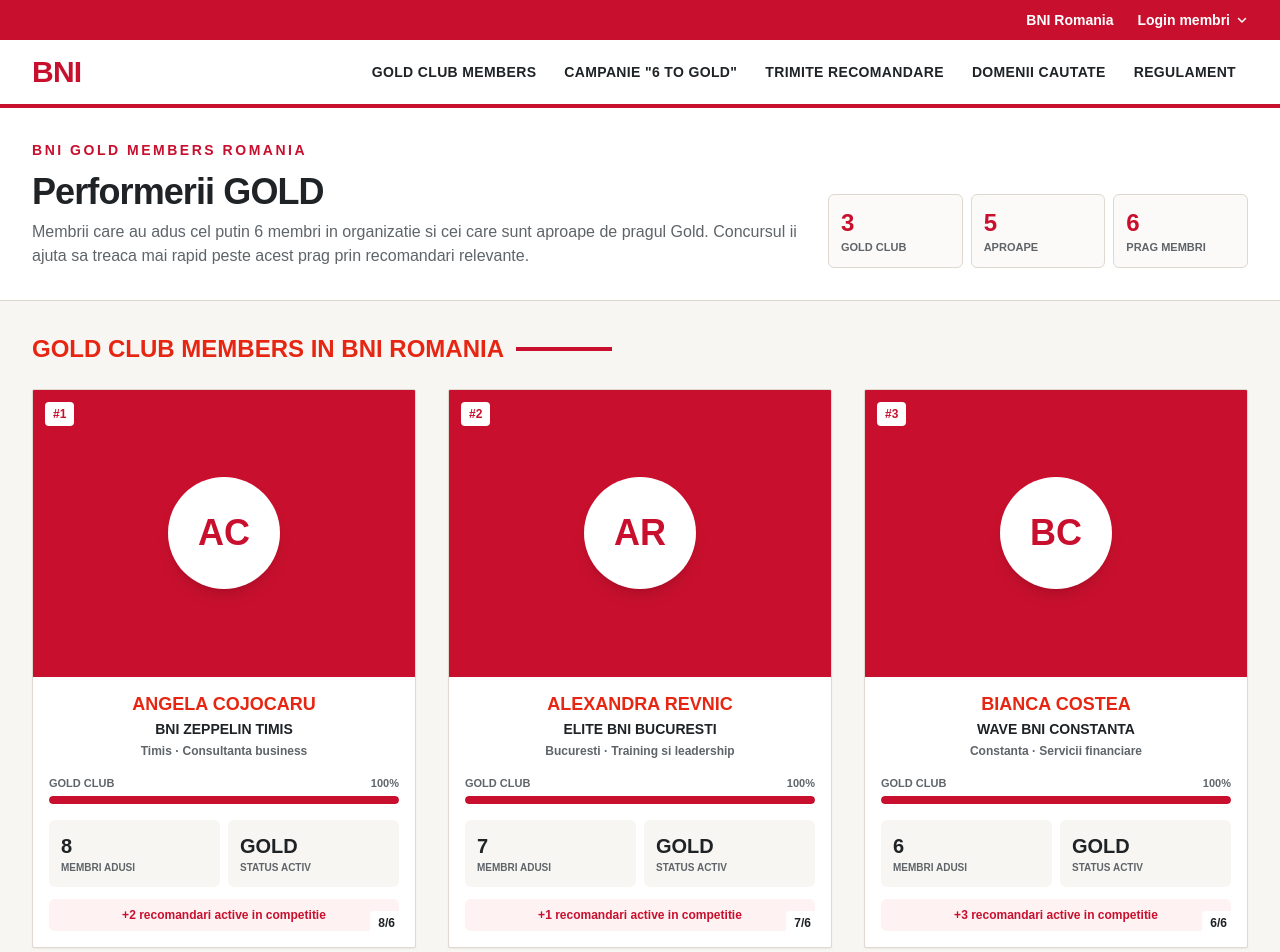
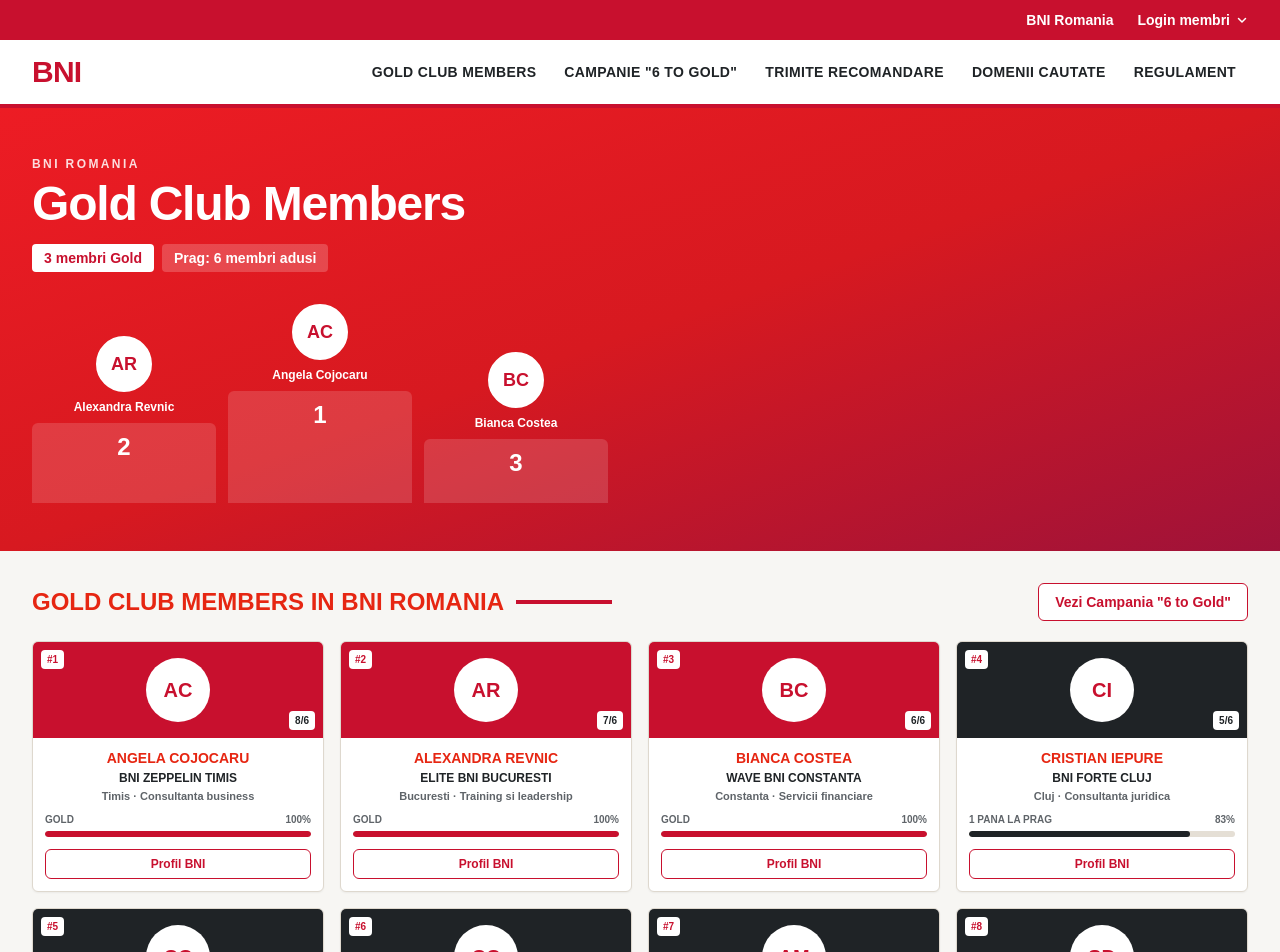
Before and after one commit to ResizeMedia/BNIGoldMembers, a Next.js app: page / in a window 1280 px wide. Shown: the top 952 px of the page. Built offline with nearby package versions, Linux system fonts and the light colour scheme.

Commit message:
feat(home): direction B Gold Club showcase with podium + 4-up cards

```diff
--- a/app/page.tsx
+++ b/app/page.tsx
@@ -1,116 +1,105 @@
+'use client'
+
+import Link from 'next/link'
+import { useEffect, useState } from 'react'
 import {
+  GoldPerformer,
   getGoldProgress,
-  getGoldStatus,
   goldThreshold,
   initialGoldPerformers,
 } from '@/lib/bni-data'
 
 function initials(name: string) {
-  return name
-    .split(' ')
-    .map((part) => part[0])
-    .join('')
-    .slice(0, 2)
-    .toUpperCase()
+  return name.split(' ').map((part) => part[0]).join('').slice(0, 2).toUpperCase()
 }
 
 export default function Home() {
-  const performers = [...initialGoldPerformers].sort(
+  const [performers, setPerformers] = useState<GoldPerformer[]>(initialGoldPerformers)
+
+  useEffect(() => {
+    fetch('/api/performers')
+      .then((res) => res.json())
+      .then((json) => {
+        if (json?.success && Array.isArray(json.data)) setPerformers(json.data)
+      })
+      .catch(() => {})
+  }, [])
+
+  const sorted = [...performers].sort(
     (a, b) => b.sponsoredMembers - a.sponsoredMembers || b.competitionRecommendations - a.competitionRecommendations || a.name.localeCompare(b.name)
   )
-
-  const goldMembers = performers.filter((member) => member.sponsoredMembers >= goldThreshold)
-  const closeMembers = performers.filter((member) => member.sponsoredMembers < goldThreshold)
+  const goldMembers = sorted.filter((m) => m.sponsoredMembers >= goldThreshold)
+  const podium = sorted.slice(0, 3)
 
   return (
     <main className="min-h-screen bg-[#f7f6f3] text-[#1f2326]">
-      <section className="border-b border-[#ded8ce] bg-white">
-        <div className="mx-auto max-w-7xl px-4 py-8 sm:px-6 lg:px-8">
-          <p className="text-sm font-black uppercase tracking-[0.18em] text-[#c8102e]">BNI Gold Members Romania</p>
-          <div className="mt-3 flex flex-col gap-4 lg:flex-row lg:items-end lg:justify-between">
-            <div>
-              <h1 className="text-3xl font-black tracking-tight sm:text-4xl">Performerii GOLD</h1>
-              <p className="mt-2 max-w-3xl text-sm leading-6 text-[#5f6469] sm:text-base">
-                Membrii care au adus cel putin {goldThreshold} membri in organizatie si cei care sunt aproape de pragul Gold.
-                Concursul ii ajuta sa treaca mai rapid peste acest prag prin recomandari relevante.
-              </p>
+      <section className="bg-gradient-to-br from-[#ed1c24] via-[#d71920] to-[#9f1239] text-white">
+        <div className="mx-auto max-w-7xl px-4 py-12 sm:px-6 lg:px-8">
+          <p className="text-xs font-black uppercase tracking-[0.2em] text-white/85">BNI ROMANIA</p>
+          <h1 className="mt-2 text-4xl font-black tracking-tight sm:text-5xl">Gold Club Members</h1>
+          <div className="mt-4 flex flex-wrap gap-2">
+            <span className="rounded bg-white px-3 py-1 text-sm font-black text-[#c8102e]">{goldMembers.length} membri Gold</span>
+            <span className="rounded bg-white/20 px-3 py-1 text-sm font-black">Prag: {goldThreshold} membri adusi</span>
           </div>
 
-            <div className="grid grid-cols-3 gap-2 sm:min-w-[420px]">
-              <div className="rounded-md border border-[#ded8ce] bg-[#fbfaf8] p-3">
-                <p className="text-2xl font-black text-[#c8102e]">{goldMembers.length}</p>
-                <p className="text-[11px] font-black uppercase text-[#5f6469]">Gold Club</p>
+          <div className="mt-8 grid grid-cols-3 items-end gap-3 sm:max-w-xl">
+            {[podium[1], podium[0], podium[2]].map((member, i) => {
+              if (!member) return <div key={i} />
+              const height = member === podium[0] ? 'h-28' : member === podium[1] ? 'h-20' : 'h-16'
+              const place = member === podium[0] ? 1 : member === podium[1] ? 2 : 3
+              return (
+                <div key={member.id} className="flex flex-col items-center">
+                  <div className="flex h-14 w-14 items-center justify-center rounded-full border-2 border-white bg-white text-lg font-black text-[#c8102e]">{initials(member.name)}</div>
+                  <p className="mt-2 text-center text-xs font-black leading-tight">{member.name}</p>
+                  <div className={`mt-2 flex ${height} w-full items-start justify-center rounded-t-md bg-white/15 pt-2 text-2xl font-black`}>{place}</div>
                 </div>
-              <div className="rounded-md border border-[#ded8ce] bg-[#fbfaf8] p-3">
-                <p className="text-2xl font-black text-[#c8102e]">{closeMembers.length}</p>
-                <p className="text-[11px] font-black uppercase text-[#5f6469]">Aproape</p>
-              </div>
-              <div className="rounded-md border border-[#ded8ce] bg-[#fbfaf8] p-3">
-                <p className="text-2xl font-black text-[#c8102e]">{goldThreshold}</p>
-                <p className="text-[11px] font-black uppercase text-[#5f6469]">Prag membri</p>
-              </div>
-            </div>
+              )
+            })}
           </div>
         </div>
       </section>
 
       <section className="mx-auto max-w-7xl px-4 py-8 sm:px-6 lg:px-8">
-        <div className="mb-6 flex items-center gap-3">
+        <div className="mb-5 flex items-center justify-between gap-3">
+          <div className="flex items-center gap-3">
             <h2 className="text-xl font-black uppercase text-[#e62612] sm:text-2xl">Gold Club Members in BNI Romania</h2>
             <span className="h-1 w-24 bg-[#c8102e]" />
           </div>
+          <Link href="/campanie" className="rounded-md border border-[#c8102e] bg-white px-4 py-2 text-sm font-black text-[#c8102e] hover:bg-[#fff1f2]">
+            Vezi Campania &quot;6 to Gold&quot;
+          </Link>
+        </div>
 
-        <div className="grid gap-x-8 gap-y-10 sm:grid-cols-2 lg:grid-cols-3">
-          {performers.map((member, index) => {
+        <div className="grid gap-4 sm:grid-cols-2 lg:grid-cols-4">
+          {sorted.map((member, index) => {
             const progress = getGoldProgress(member)
             const isGold = member.sponsoredMembers >= goldThreshold
             const remaining = Math.max(goldThreshold - member.sponsoredMembers, 0)
-
             return (
-              <article key={member.id} className="group">
-                <div className="relative overflow-hidden rounded-sm border border-[#ded8ce] bg-white shadow-sm transition group-hover:-translate-y-1 group-hover:shadow-md">
-                  <div className={`flex aspect-[4/3] items-center justify-center ${isGold ? 'bg-[#c8102e]' : 'bg-[#1f2326]'}`}>
-                    <div className="flex h-28 w-28 items-center justify-center rounded-full border-4 border-white/85 bg-white text-4xl font-black text-[#c8102e] shadow-lg">
-                      {initials(member.name)}
+              <article key={member.id} className="overflow-hidden rounded-md border border-[#ded8ce] bg-white shadow-sm transition hover:-translate-y-0.5 hover:shadow-md">
+                <div className={`relative flex h-24 items-center justify-center ${isGold ? 'bg-[#c8102e]' : 'bg-[#1f2326]'}`}>
+                  <div className="flex h-16 w-16 items-center justify-center rounded-full border-2 border-white/85 bg-white text-xl font-black text-[#c8102e]">{initials(member.name)}</div>
+                  <span className="absolute left-2 top-2 rounded bg-white px-1.5 py-0.5 text-[10px] font-black text-[#c8102e]">#{index + 1}</span>
+                  <span className="absolute bottom-2 right-2 rounded bg-white px-1.5 py-0.5 text-[10px] font-black text-[#1f2326]">{member.sponsoredMembers}/{goldThreshold}</span>
                 </div>
-                    <div className="absolute left-3 top-3 rounded bg-white px-2 py-1 text-xs font-black text-[#c8102e]">#{index + 1}</div>
-                    <div className="absolute bottom-3 right-3 rounded bg-white px-2 py-1 text-xs font-black text-[#1f2326]">
-                      {member.sponsoredMembers}/{goldThreshold}
-                    </div>
-                  </div>
-
-                  <div className="p-4 text-center">
-                    <h3 className="text-lg font-black uppercase leading-tight text-[#e62612]">{member.name}</h3>
-                    <p className="mt-1 text-sm font-black uppercase text-[#1f2326]">{member.group}</p>
-                    <p className="mt-1 text-xs font-semibold text-[#5f6469]">{member.region} · {member.business}</p>
-
-                    <div className="mt-4">
-                      <div className="mb-1 flex items-center justify-between text-[11px] font-black uppercase text-[#5f6469]">
-                        <span>{getGoldStatus(member)}</span>
+                <div className="p-3 text-center">
+                  <h3 className="text-sm font-black uppercase leading-tight text-[#e62612]">{member.name}</h3>
+                  <p className="mt-0.5 text-xs font-black uppercase text-[#1f2326]">{member.group}</p>
+                  <p className="mt-0.5 text-[11px] font-semibold text-[#5f6469]">{member.region} · {member.business}</p>
+                  <div className="mt-2">
+                    <div className="mb-1 flex items-center justify-between text-[10px] font-black uppercase text-[#5f6469]">
+                      <span>{isGold ? 'GOLD' : `${remaining} pana la prag`}</span>
                       <span>{progress}%</span>
                     </div>
-                      <div className="h-2 overflow-hidden rounded-full bg-[#e5dfd5]" role="progressbar" aria-label={`Progres Gold pentru ${member.name}`} aria-valuemin={0} aria-valuemax={goldThreshold} aria-valuenow={member.sponsoredMembers}>
+                    <div className="h-1.5 overflow-hidden rounded-full bg-[#e5dfd5]">
                       <div className={`h-full rounded-full ${isGold ? 'bg-[#c8102e]' : 'bg-[#1f2326]'}`} style={{ width: `${progress}%` }} />
                     </div>
                   </div>
-
-                    <div className="mt-4 grid grid-cols-2 gap-2 text-left">
-                      <div className="rounded-md bg-[#f7f6f3] p-3">
-                        <p className="text-xl font-black">{member.sponsoredMembers}</p>
-                        <p className="text-[10px] font-black uppercase text-[#5f6469]">membri adusi</p>
-                      </div>
-                      <div className="rounded-md bg-[#f7f6f3] p-3">
-                        <p className="text-xl font-black">{isGold ? 'GOLD' : remaining}</p>
-                        <p className="text-[10px] font-black uppercase text-[#5f6469]">{isGold ? 'status activ' : 'pana la prag'}</p>
-                      </div>
-                    </div>
-
-                    {member.competitionRecommendations > 0 && (
-                      <p className="mt-3 rounded-md bg-red-50 px-3 py-2 text-xs font-bold text-[#c8102e]">
-                        +{member.competitionRecommendations} recomandari active in competitie
-                      </p>
+                  {member.bniProfileUrl && (
+                    <a href={member.bniProfileUrl} target="_blank" rel="noopener noreferrer" className="mt-3 block rounded-md border border-[#c8102e] px-3 py-1.5 text-xs font-black text-[#c8102e] hover:bg-[#fff1f2]">
+                      Profil BNI
+                    </a>
                   )}
-                  </div>
                 </div>
               </article>
             )
```
Lines whose indentation alone changed are shown as unchanged.
